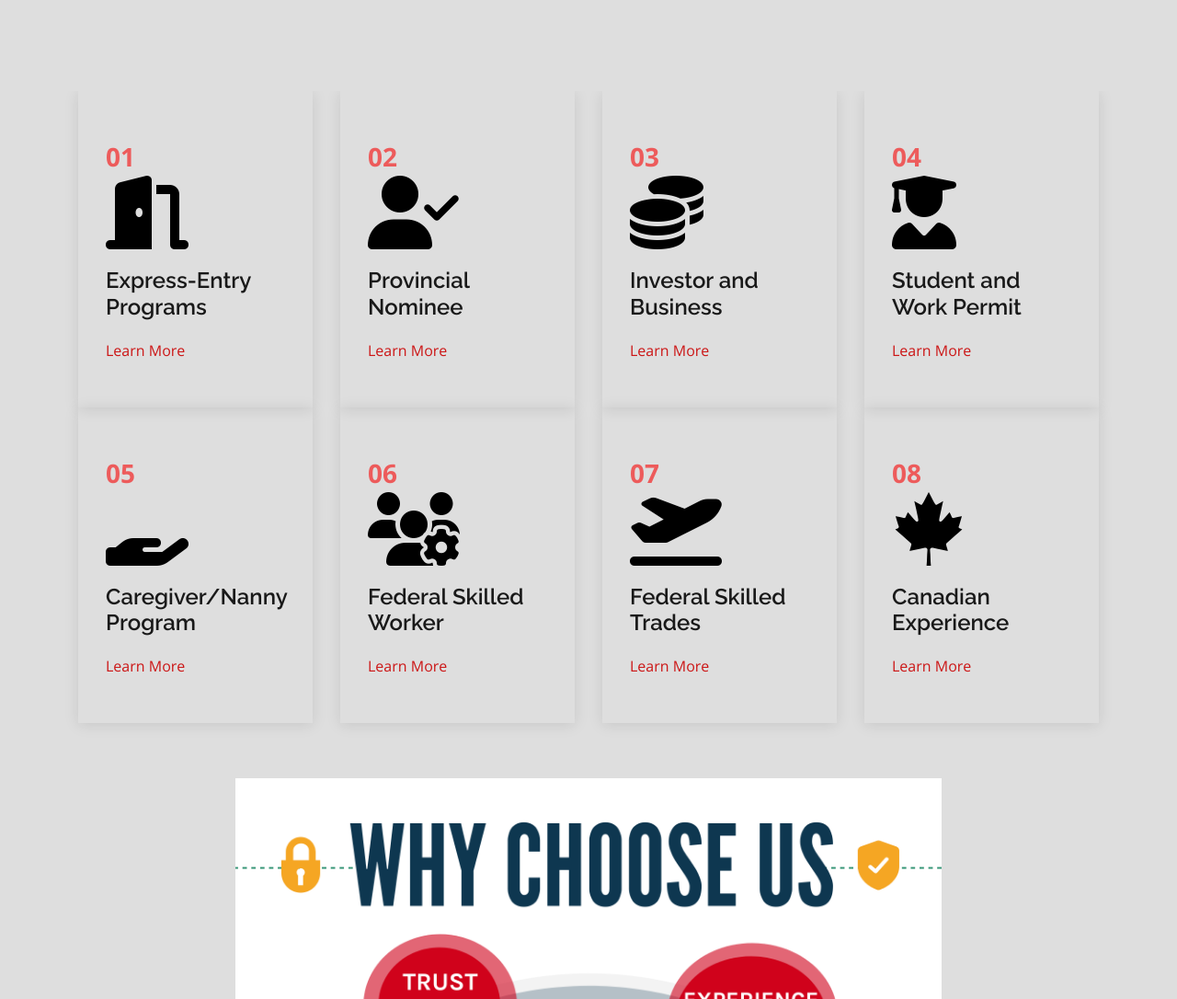
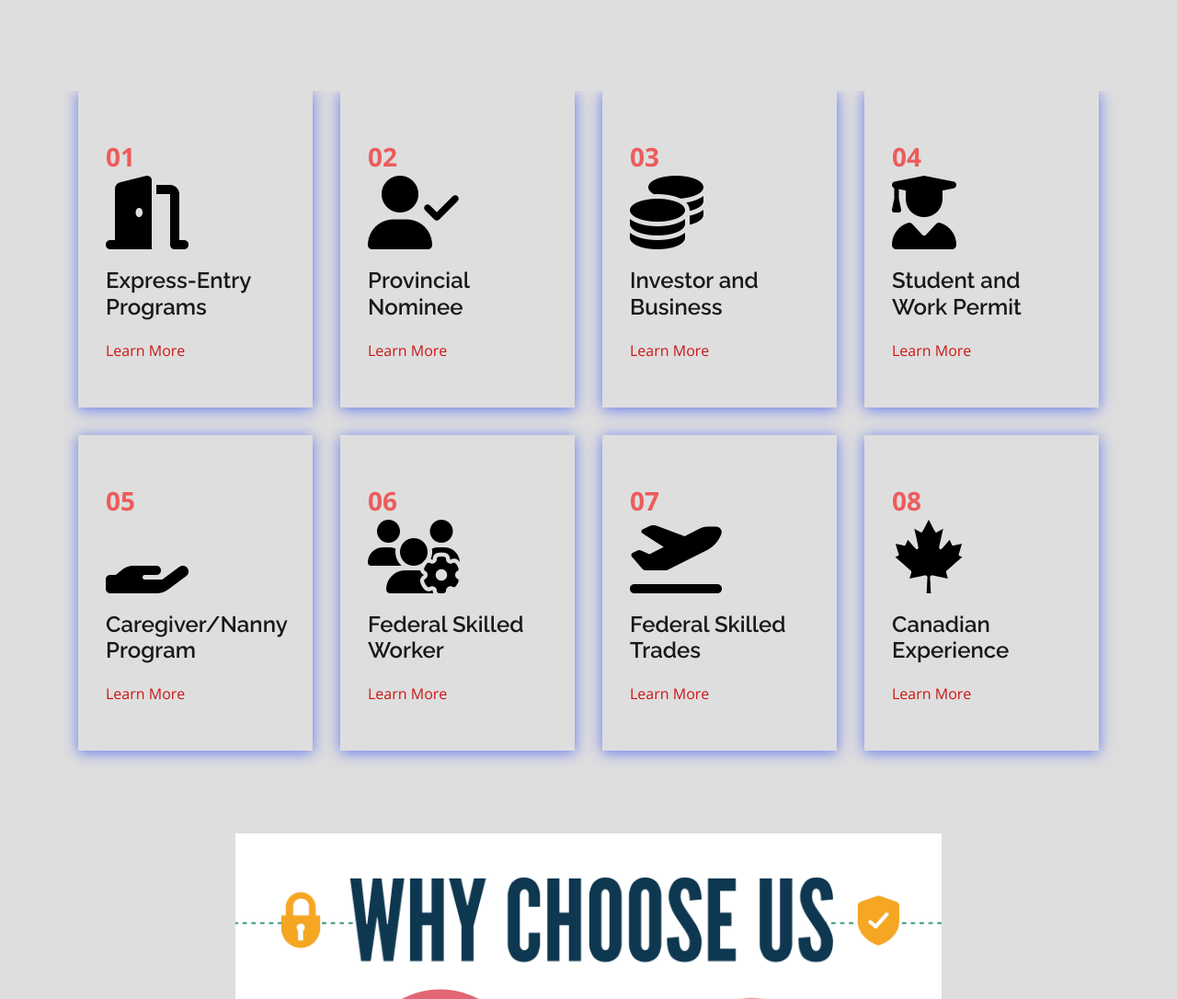
Before and after one commit to Unisight-Technologies/visa-to-america-canada, a Django app: page / in a window 1280 px wide. Shown: the part 621-1707 px from the top of the page at 92% size. Run offline with Django 3.2, Linux system fonts and the light colour scheme; parts of the project's set-up code (start-up, migrations or seed data) failed here and were passed over; some libraries are stand-ins or nearby versions.

Commit message:
Index boxex fixed

```diff
--- a/visa_app/static/assets/css/style.css
+++ b/visa_app/static/assets/css/style.css
@@ -713,8 +713,9 @@ section {
 
 .why-us .box {
   padding: 50px 30px;
-  box-shadow: 0px 2px 15px rgba(0, 0, 0, 0.1);
+  box-shadow: 0px 2px 15px #072cff91;
   transition: all ease-in-out 0.3s;
+  margin-bottom: 30px;
 }
 
 .why-us .box span {
--- a/visa_app/templates/index.html
+++ b/visa_app/templates/index.html
@@ -177,7 +177,7 @@
             </div>
           </div>
 
-          <div class="col-md-3 mt-4 mt-lg-0" data-aos="fade-up" data-aos-delay="300">
+          <div class="col-lg-3 mt-4 mt-lg-0" data-aos="fade-up" data-aos-delay="300">
             <div class="box">
               <span>06</span>
               <i style="color: black; font-size: 5em;" class="fas fa-users-cog"></i>
```
